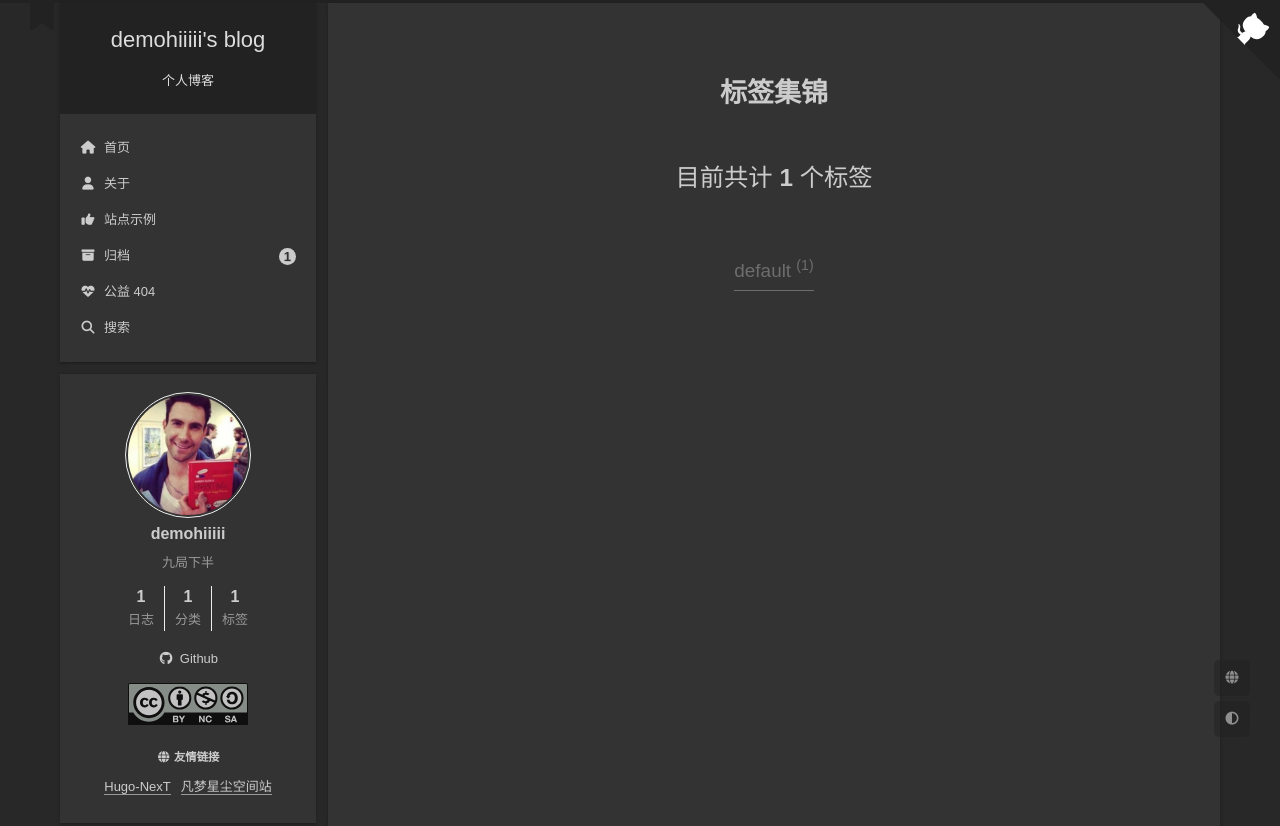
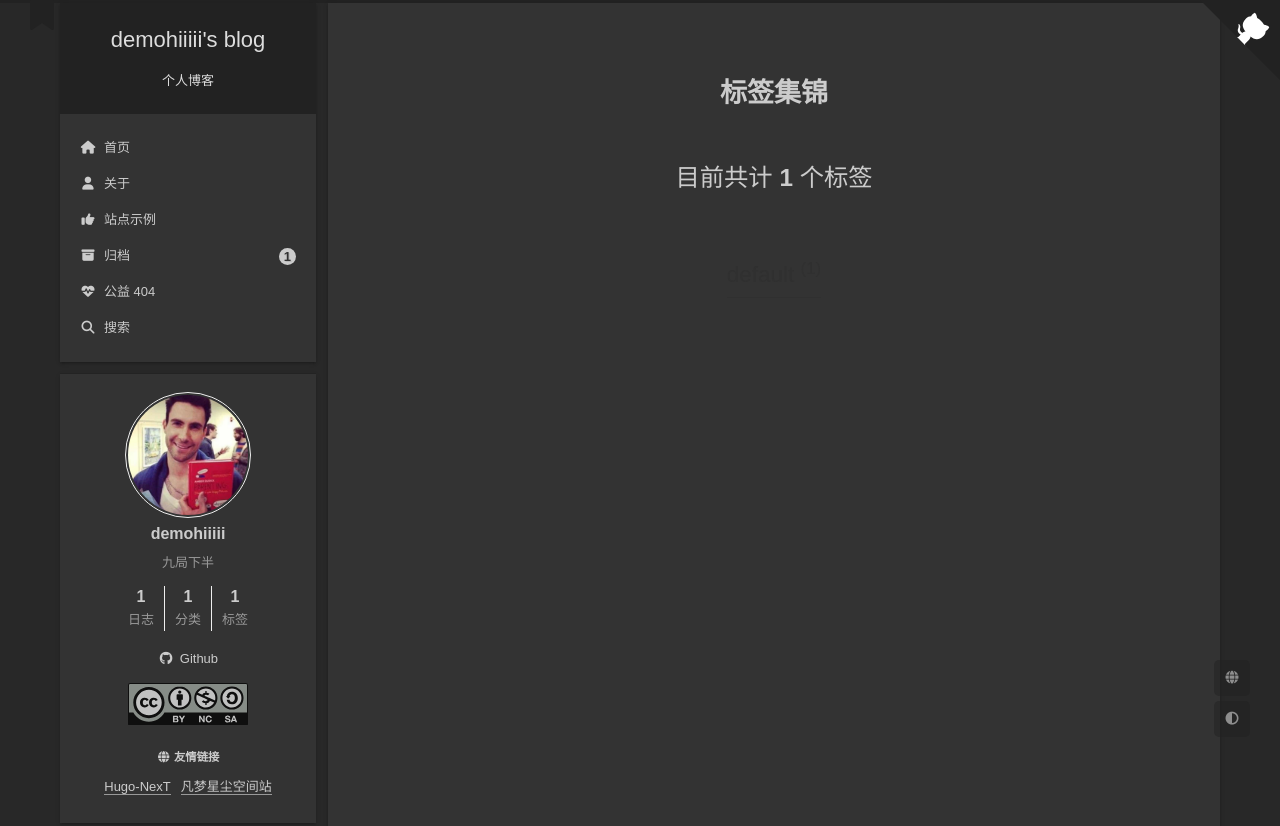
Before and after one commit to demohiiiii/demohiiiii.github.io, a plain HTML site: page tags/index.html in a window 1280 px wide. Shown: the top 826 px of the page. Drawn offline with nearby package versions, Linux system fonts and the light colour scheme; some packages are replaced by stand-ins of ours; a script that the page names is missing.

Commit message:
deploy: demohiiiii/HugoBlog@1735da7e9dfd0c331b181c6bf1eb97bbe614e14f

```diff
--- a/tags/index.html
+++ b/tags/index.html
@@ -12,7 +12,7 @@ Github</a></span></div><div class="cc-license animated" itemprop=license><a href
 <span>网站资讯</span></div><div class=siteinfo><div class=siteinfo-item><div class=item-name><i class="fa-solid fa-calendar-check"></i>已运行：</div><div class=item-count id=runTimes data-publishdate=2023-08-09T16:28:07+08:00></div></div><div class=siteinfo-item><div class=item-name><i class="fas fa fa-user"></i>总访客数：</div><div class=item-count id=busuanzi_value_site_uv><i class="fa fa-sync fa-spin"></i></div></div><div class=siteinfo-item><div class=item-name><i class="fas fa fa-eye"></i>页面浏览：</div><div class=item-count id=busuanzi_value_site_pv><i class="fa fa-sync fa-spin"></i></div></div><div class=siteinfo-item><div class=item-name><i class="fa fa-font"></i>总字数：</div><div class=item-count id=wordsCount data-count=4></div></div><div class=siteinfo-item><div class=item-name><i class="fa fa-mug-hot"></i>阅读约：</div><div class=item-count id=readTimes data-times=1></div></div><div class=siteinfo-item><div class=item-name><i class="fa fa-clock-rotate-left"></i>最后更新于：</div><div class=item-count id=last-push-date data-lastpushdate=2023-08-09T16:28:07+08:00></div></div></div></div></aside><div class=sidebar-dimmer></div></header><div class=tool-buttons><div id=goto-gtranslate class=button title=多语言翻译><i class="fas fa-globe"></i></div><div id=toggle-theme class=button title=深浅模式切换><i class="fas fa-adjust"></i></div><div class=back-to-top role=button title=返回顶部><i class="fa fa-arrow-up"></i>
 <span>0%</span></div></div><div class=reading-progress-bar></div><a role=button class="book-mark-link book-mark-link-fixed"></a>
 <a href=https://github.com/demohiiiii rel="noopener external nofollow noreferrer" target=_blank title="Follow me on GitHub" class="exturl github-corner"><svg width="80" height="80" viewBox="0 0 250 250" aria-hidden="true"><path d="M0 0 115 115h15l12 27L250 250V0z"/><path d="M128.3 109C113.8 99.7 119 89.6 119 89.6 122 82.7 120.5 78.6 120.5 78.6 119.2 72 123.4 76.3 123.4 76.3 127.3 80.9 125.5 87.3 125.5 87.3 122.9 97.6 130.6 101.9 134.4 103.2" fill="currentcolor" style="transform-origin:130px 106px" class="octo-arm"/><path d="M115 115C114.9 115.1 118.7 116.5 119.8 115.4l13.9-13.8C136.9 99.2 139.9 98.4 142.2 98.6 133.8 88 127.5 74.4 143.8 58 148.5 53.4 154 51.2 159.7 51 160.3 49.4 163.2 43.6 171.4 40.1 171.4 40.1 176.1 42.5 178.8 56.2 183.1 58.6 187.2 61.8 190.9 65.4 194.5 69 197.7 73.2 200.1 77.6 213.8 80.2 216.3 84.9 216.3 84.9 212.7 93.1 206.9 96 205.4 96.6 205.1 102.4 203 107.8 198.3 112.5 181.9 128.9 168.3 122.5 157.7 114.1 157.9 116.9 156.7 120.9 152.7 124.9L141 136.5C139.8 137.7 141.6 141.9 141.8 141.8z" fill="currentcolor" class="octo-body"/></svg></a><script type=text/javascript src=//sidecar.gitter.im/dist/sidecar.v1.js async></script>
-<script type=text/javascript>((window.gitter={}).chat={}).options={room:"hugo-next/community"}</script><noscript><div class=noscript-warning>Theme NexT works best with JavaScript enabled</div></noscript><div class="main-inner tags posts-expand"><div class=post-block lang=zh-CN><div class=post-header><h1>标签集锦</h1></div><div class=post-body><div class=tag-cloud><div class=tag-cloud-title>目前共计 <strong>1</strong> 个标签</div><div class=tag-cloud-tags><a class=tag-cloud-4 href=/tags/default>default
+<script type=text/javascript>((window.gitter={}).chat={}).options={room:"hugo-next/community"}</script><noscript><div class=noscript-warning>Theme NexT works best with JavaScript enabled</div></noscript><div class="main-inner tags posts-expand"><div class=post-block lang=zh-CN><div class=post-header><h1>标签集锦</h1></div><div class=post-body><div class=tag-cloud><div class=tag-cloud-title>目前共计 <strong>1</strong> 个标签</div><div class=tag-cloud-tags><a class=tag-cloud-8 href=/tags/default>default
 <span class=tag-list-count><sup>(1)</sup></span></a></div></div></div></div></div></main><footer class=footer><div class=footer-inner><div id=gtranslate class=google-translate><i class="fa fa-language"></i><div id=google_translate_element></div></div><div class=copyright>&copy;
 <span itemprop=copyrightYear>2010 - 2023</span>
 <span class=with-love><i class="fa fa-heart"></i></span>
```
